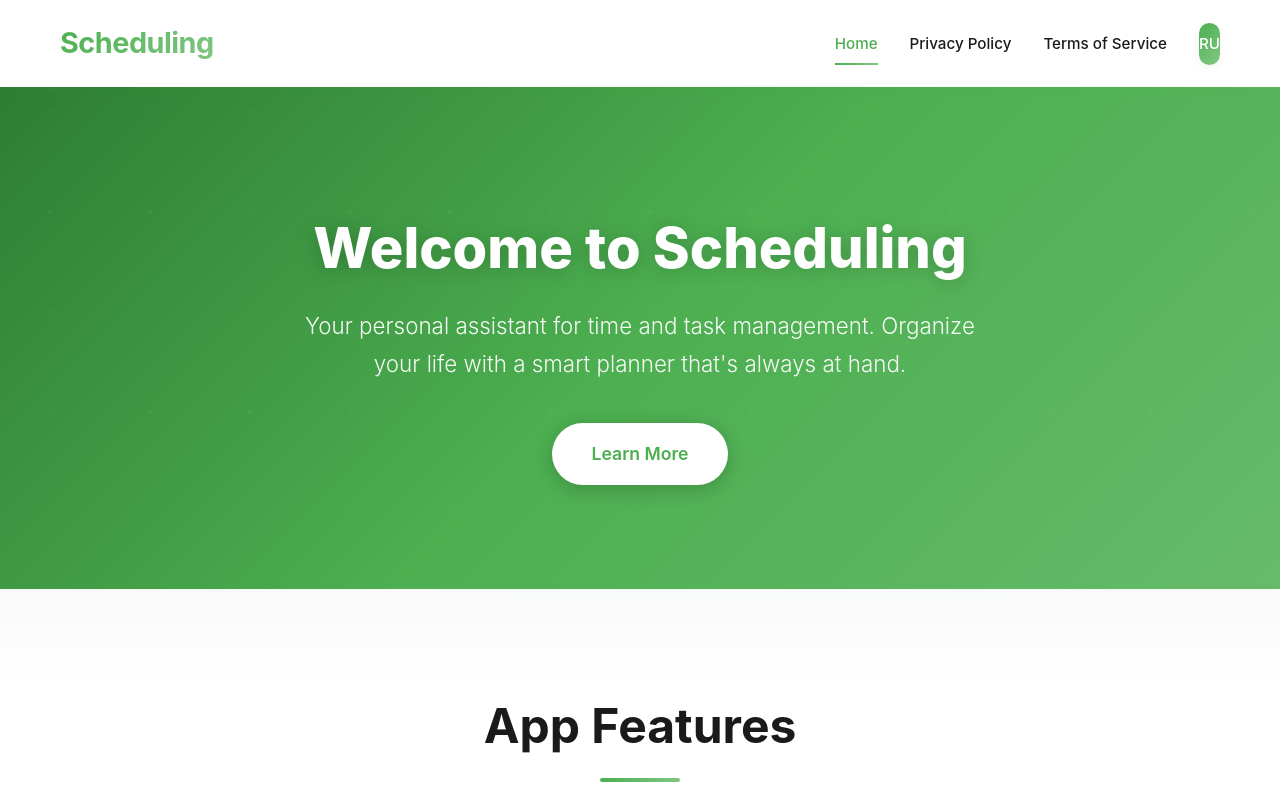
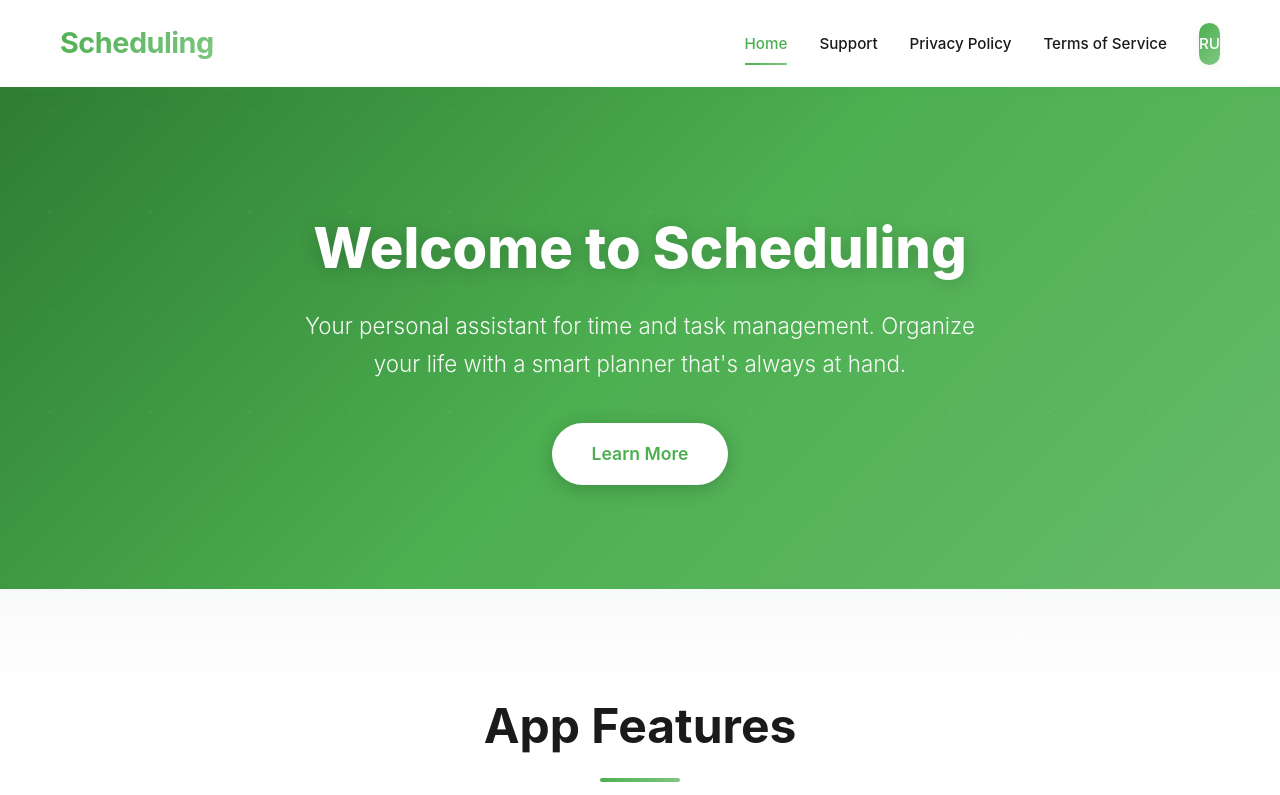
Before and after one commit to nobottomline/scheduling-website, a plain HTML site: page index-en.html in a window 1280 px wide. Shown: the top 795 px of the page. Drawn offline with Linux system fonts and the light colour scheme.

Commit message:
Update index-en.html

```diff
--- a/index-en.html
+++ b/index-en.html
@@ -16,6 +16,7 @@
                 </div>
                 <div class="nav-links">
                     <a href="index-en.html" class="active">Home</a>
+                    <a href="support-en.html">Support</a>
                     <a href="privacy-policy-en.html">Privacy Policy</a>
                     <a href="terms-of-service-en.html">Terms of Service</a>
                     <a href="index.html" class="lang-switch">RU</a>
@@ -135,6 +136,7 @@
                     <h4>Links</h4>
                     <ul>
                         <li><a href="index-en.html">Home</a></li>
+                        <li><a href="support-en.html">Support</a></li>
                         <li><a href="privacy-policy-en.html">Privacy Policy</a></li>
                         <li><a href="terms-of-service-en.html">Terms of Service</a></li>
                     </ul>
```
